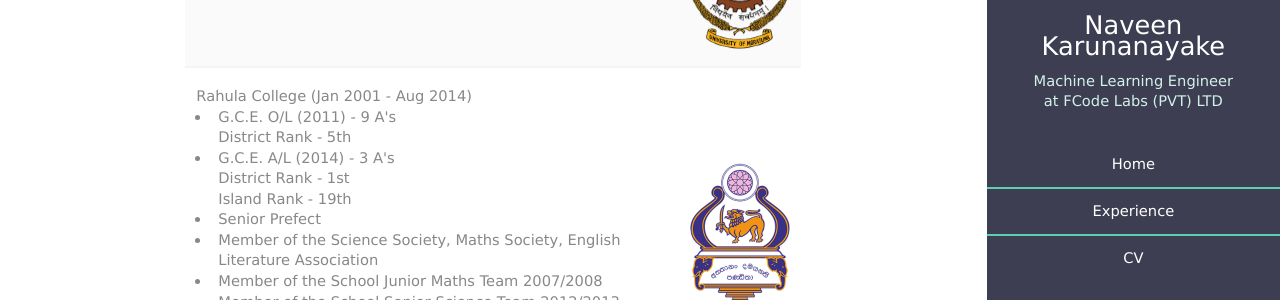
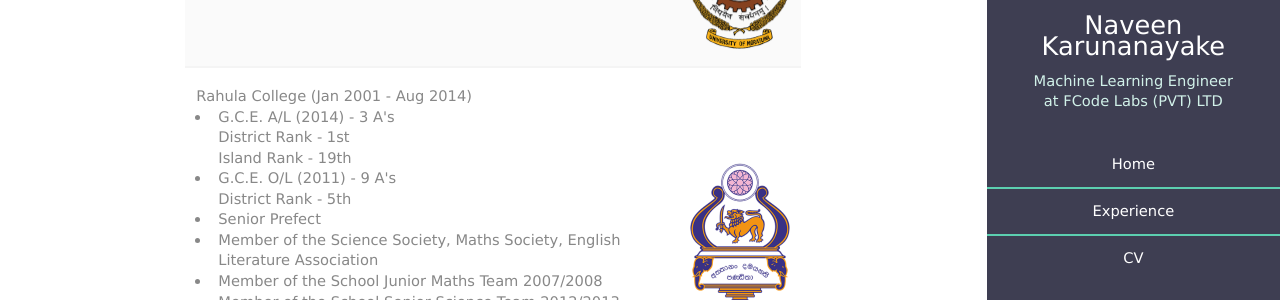
Before and after one commit to NaveenHK/NaveenHK.github.io, a Jekyll site: the page built from cv/index.html, in a window 1280 px wide and 1108 px high. Shown: the part 171-471 px from the top of the window. Built offline with Jekyll 4.4.1, drawn with Linux system fonts in a browser that asks for light colours; part of the change alters nothing that is shown.

```diff
--- a/cv/index.html
+++ b/cv/index.html
@@ -31,12 +31,13 @@ th,td {
             <td width="1000px">
             <p> Rahula College  (Jan 2001 - Aug 2014)<br>
 			<ul style="margin: 0 0 11px 0">
-			<li> G.C.E. O/L (2011) - 9 A's <br>
-			District Rank - 5th
 
 			<li> G.C.E. A/L (2014) - 3 A's <br>
 			District Rank - 1st   <br>
 			Island Rank - 19th
+
+			<li> G.C.E. O/L (2011) - 9 A's <br>
+			District Rank - 5th
 
 			<li> Senior Prefect
 			<li> Member of the Science Society, Maths Society, English Literature Association
```
